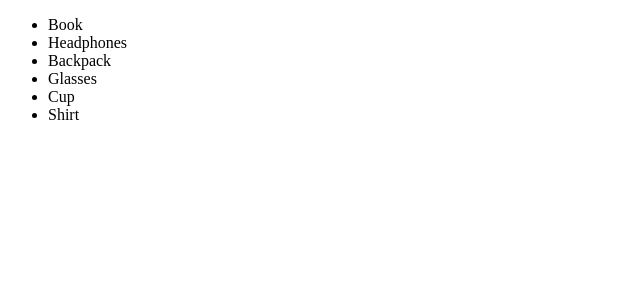
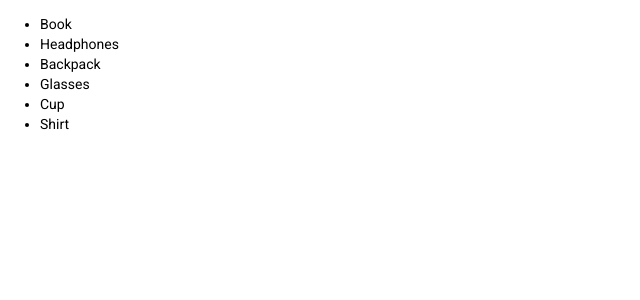
Before and after one commit to Alex-GKy/javascript-fullstack-developer-nd0067, an Angular app: page / in a window 1280 px wide. Shown: the top 300 px of the page, without its empty margins (0-640 px from the left). Built offline with nearby package versions, Linux system fonts and the light colour scheme.

Commit message:
add material

```diff
--- a/angular.json
+++ b/angular.json
@@ -27,6 +27,7 @@
               "src/assets"
             ],
             "styles": [
+              "./node_modules/@angular/material/prebuilt-themes/purple-green.css",
               "src/styles.css"
             ],
             "scripts": []
@@ -94,6 +95,7 @@
               "src/assets"
             ],
             "styles": [
+              "./node_modules/@angular/material/prebuilt-themes/purple-green.css",
               "src/styles.css"
             ],
             "scripts": []
--- a/package.json
+++ b/package.json
@@ -11,10 +11,12 @@
   "private": true,
   "dependencies": {
     "@angular/animations": "~12.1.2",
+    "@angular/cdk": "^12.2.1",
     "@angular/common": "~12.1.2",
     "@angular/compiler": "~12.1.2",
     "@angular/core": "~12.1.2",
     "@angular/forms": "~12.1.2",
+    "@angular/material": "^12.2.1",
     "@angular/platform-browser": "~12.1.2",
     "@angular/platform-browser-dynamic": "~12.1.2",
     "@angular/router": "~12.1.2",
--- a/src/app/app.module.ts
+++ b/src/app/app.module.ts
@@ -5,6 +5,7 @@ import {HttpClientModule} from "@angular/common/http";
 import { AppRoutingModule } from './app-routing.module';
 import { AppComponent } from './app.component';
 import { MainpageComponent } from './mainpage/mainpage.component';
+import { BrowserAnimationsModule } from '@angular/platform-browser/animations';
 
 @NgModule({
   declarations: [
@@ -14,7 +15,8 @@ import { MainpageComponent } from './mainpage/mainpage.component';
   imports: [
     BrowserModule,
     AppRoutingModule,
-    HttpClientModule
+    HttpClientModule,
+    BrowserAnimationsModule
   ],
   providers: [],
   bootstrap: [AppComponent]
--- a/src/index.html
+++ b/src/index.html
@@ -6,8 +6,11 @@
   <base href="/">
   <meta name="viewport" content="width=device-width, initial-scale=1">
   <link rel="icon" type="image/x-icon" href="favicon.ico">
+  <link rel="preconnect" href="https://fonts.gstatic.com">
+  <link href="https://fonts.googleapis.com/css2?family=Roboto:wght@300;400;500&display=swap" rel="stylesheet">
+  <link href="https://fonts.googleapis.com/icon?family=Material+Icons" rel="stylesheet">
 </head>
-<body>
+<body class="mat-typography">
   <app-root></app-root>
 </body>
 </html>
--- a/src/styles.css
+++ b/src/styles.css
@@ -1 +1,4 @@
 /* You can add global styles to this file, and also import other style files */
+
+html, body { height: 100%; }
+body { margin: 0; font-family: Roboto, "Helvetica Neue", sans-serif; }
```
Also changed, not shown: 1 other file (tests, documents, lock files or other folders).
